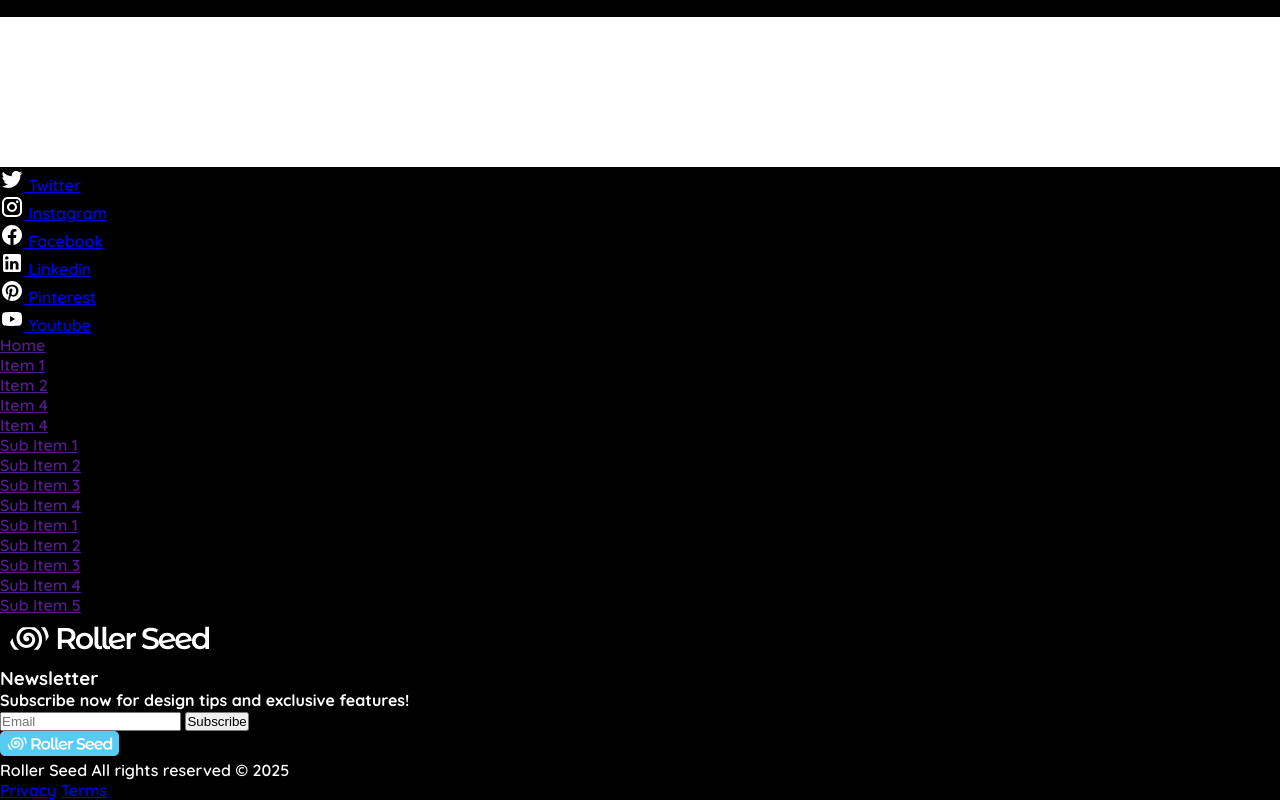
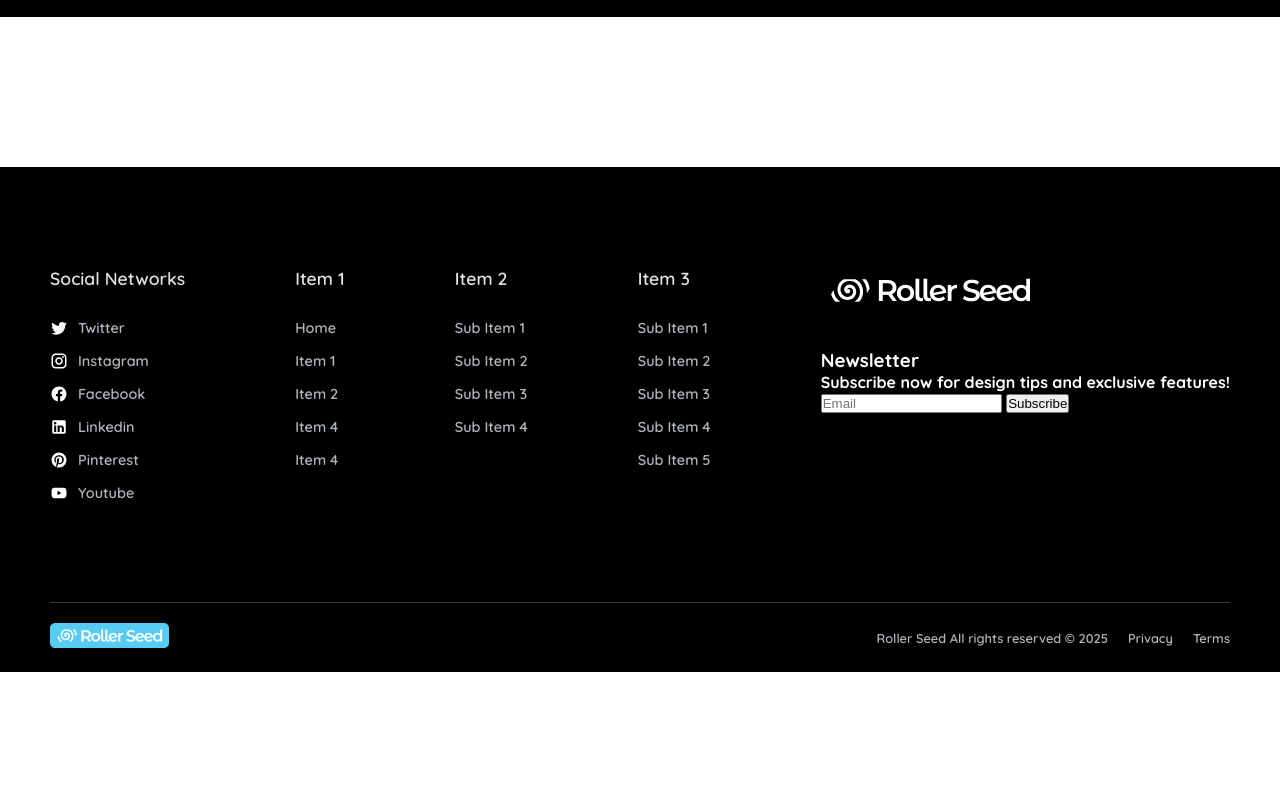
Before and after one commit to DIGORACCOON4279/Design-LandingPage, a plain HTML site: page index.html in a window 1280 px wide. Shown: the part 2053-2853 px from the top of the page. After the commit the page ends 2725 px from the top, so only its background shows below. Drawn offline with Linux system fonts and the light colour scheme.

Commit message:
Making footer Section

```diff
--- a/assets/stylesheets/_footer.css
+++ b/assets/stylesheets/_footer.css
@@ -8,4 +8,96 @@
     color: var(--white);
     font-size: var(--mediumSize);
     font-weight: var(--semiboldWeight);
+    display: flex;
+    flex-direction: column;
+    justify-content: space-between;
+    align-items: center;
+    padding:100px 50px 20px;
+    .sectionColumns{
+        width:100%;
+        display: flex;
+        flex-direction: row;
+        justify-content: space-between;
+        align-items: flex-start;
+        padding-bottom:100px;
+        border-bottom: 1px solid var(--toneEight);
+        .column{
+            display: flex;
+            flex-direction: column;
+            justify-content: space-between;
+            align-items: flex-start;
+            gap:30px;
+            .titleColumn{
+                color: var(--toneThree);
+                font-size: var(--xMediumSize);
+                font-weight: var(--semiboldWeight);
+            }
+            .menu{
+                ul{
+                    display: flex;
+                    flex-direction: column;
+                    /* justify-content: space-between; */
+                    align-items: flex-start;
+                    gap:15px;
+                    li{
+                        list-style-type: none;
+                        .item{
+                            display:flex;
+                            flex-direction: row;
+                            justify-content: center;
+                            align-items: center;
+                            gap:10px;
+                            color: var(--toneFive);
+                            font-size: var(--regularSize);
+                            font-weight: var(--semiboldWeight);
+                            text-decoration: none;
+                            &:hover{
+                                color: var(--toneFour);
+                            }
+                            .icon{
+                                width:18px;
+                                height:auto;
+                            }
+                        }
+                    }
+                }
+            }
+        }
+    }
+    .sectionRow{
+        width:100%;
+        display: flex;
+        flex-direction: row;
+        justify-content: space-between;
+        align-items: center;
+        padding:20px 0px 0px;
+        .copyRight{
+            display: flex;
+            flex-direction: row;
+            justify-content: space-between;
+            align-items: center;
+            gap:20px;
+            p{
+                color: var(--toneFive);
+                font-size: var(--lightSize);
+                font-weight: var(--semiboldWeight);
+            }
+            .privacyTerms{
+                display: flex;
+                flex-direction: row;
+                justify-content: space-between;
+                align-items: center;
+                gap:20px;
+                .legalConditions{
+                    color: var(--toneFive);
+                    font-size: var(--lightSize);
+                    font-weight: var(--semiboldWeight);
+                    text-decoration: none;
+                    &:hover{
+                        color: var(--toneFour);
+                    }
+                }
+            }
+        }
+    }
 }
--- a/index.html
+++ b/index.html
@@ -211,6 +211,7 @@
 
         <section class="sectionColumns">
             <div class="column">
+                <h3 class="titleColumn">Social Networks</h3>
                 <nav class="menu">
                     <ul>
                         <li>
@@ -253,6 +254,7 @@
                 </nav>
             </div>
             <div class="column">
+                <h3 class="titleColumn">Item 1</h3>
                 <nav class="menu">
                     <ul>
                         <li><a href="" class="item">Home</a></li>
@@ -264,6 +266,7 @@
                 </nav>
             </div>
             <div class="column">
+                <h3 class="titleColumn">Item 2</h3>
                 <nav class="menu">
                     <ul>
                         <li><a href="" class="item">Sub Item 1</a></li>
@@ -274,6 +277,7 @@
                 </nav>
             </div>
             <div class="column">
+                <h3 class="titleColumn">Item 3</h3>
                 <nav class="menu">
                     <ul>
                         <li><a href="" class="item">Sub Item 1</a></li>
@@ -285,7 +289,7 @@
                 </nav>
             </div>
             <div class="column">
-                <a href="#" class="legalConditions">
+                <a href="#" class="imagotipoIcon">
                     <img src="img/imagotipoMediumWhiteBgTransparent.png" alt="Imagotipo" class="imagotipo">
                 </a>
                 <form action="" class="newsletter">
@@ -306,16 +310,18 @@
         <!-- Section Row -->
 
         <section class="sectionRow">
-            <img src="img/imagotipoSmallBlue.png" alt="Imagotipo" class="imagotipo">
-            <div>
+            <a href="#" class="imagotipoIcon">
+                <img src="img/imagotipoSmallBlue.png" alt="Imagotipo" class="imagotipo">
+            </a>
+            <div class="copyRight">
                 <p>Roller Seed All rights reserved © 2025</p>
-                <div>
+                <div class="privacyTerms">
                     <a href="#" class="legalConditions">Privacy</a>
                     <a href="#" class="legalConditions">Terms</a>
                 </div>
             </div>
+        </section>
 
-        </section>
     </footer>
 
     <!-- JS -->
```
